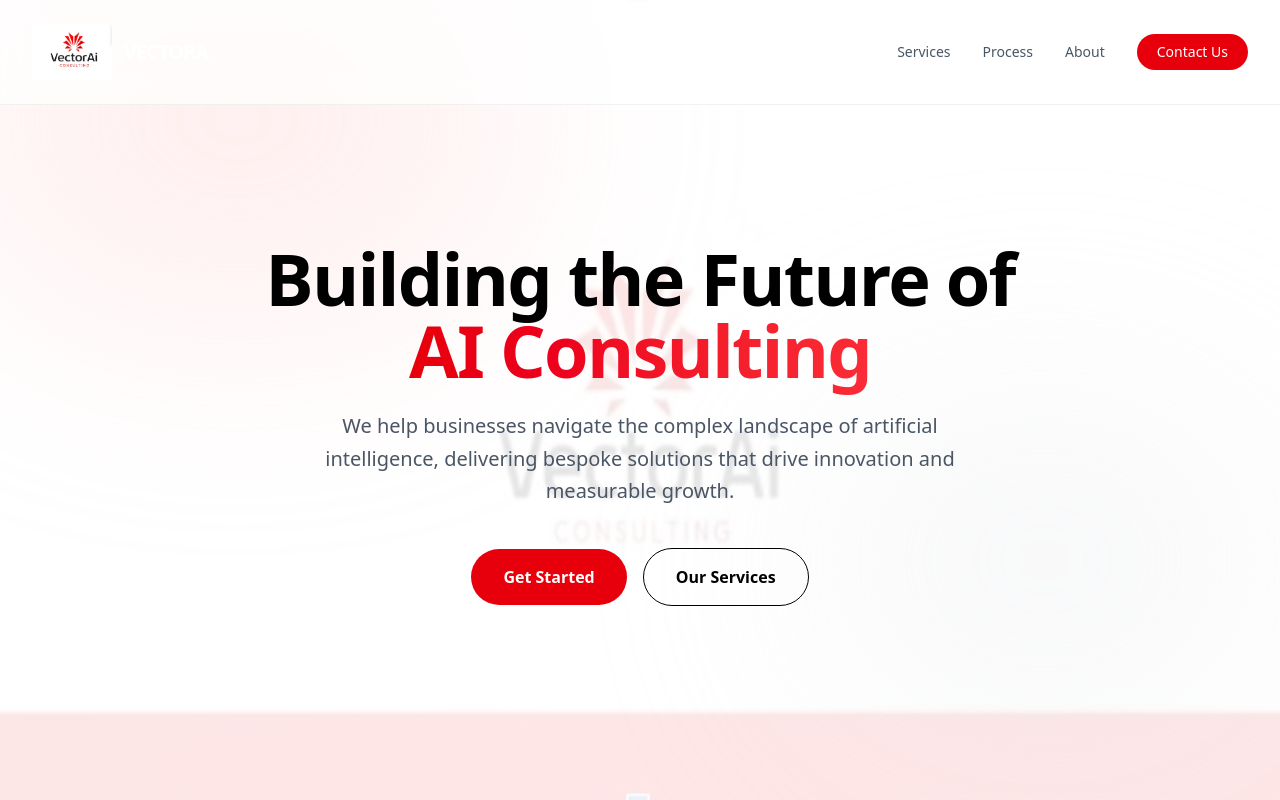
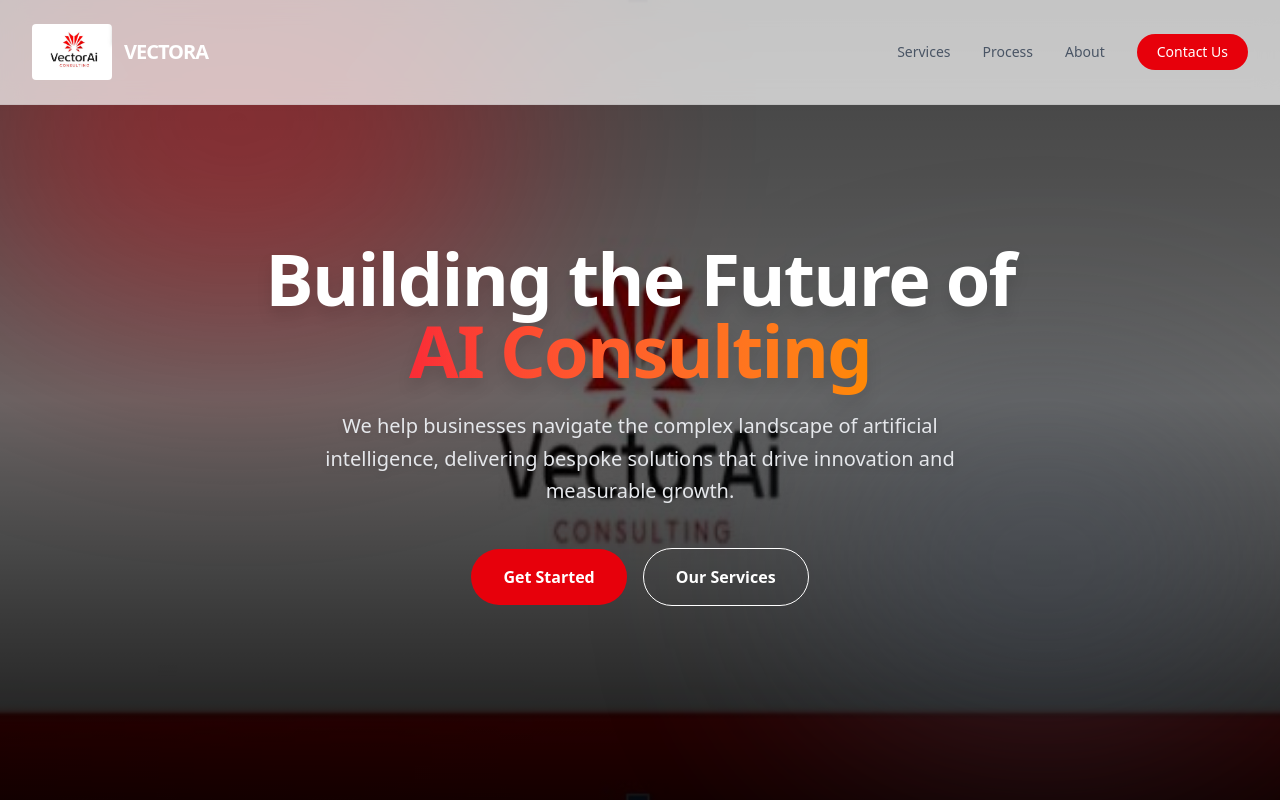
Before and after one commit to himanshua/vectoraiconsulting, a Next.js app: page / in a window 1280 px wide. Shown: the top 800 px of the page. Built offline with nearby package versions, Linux system fonts and the light colour scheme; no server answers.

Commit message:
fix: resolve security vulnerabilities and sync lockfile to stable Next.js 15.2.0

```diff
--- a/app/components/Hero.tsx
+++ b/app/components/Hero.tsx
@@ -4,7 +4,7 @@ import Image from 'next/image';
 
 export default function Hero() {
   return (
-    <section className="relative flex flex-col items-center justify-center min-h-screen px-6 pt-32 pb-20 overflow-hidden bg-white text-black">
+    <section className="relative flex flex-col items-center justify-center min-h-screen px-6 pt-32 pb-20 overflow-hidden bg-gray-900 text-white">
       {/* Background Image */}
       <div className="absolute inset-0 w-full h-full z-0">
         <Image
@@ -14,24 +14,25 @@ export default function Hero() {
           className="object-cover"
           priority
         />
-        <div className="absolute inset-0 bg-white/90"></div>
+        <div className="absolute inset-0 bg-black/60"></div>
+        <div className="absolute inset-0 bg-gradient-to-t from-black/80 via-transparent to-black/40"></div>
       </div>
 
       {/* Background Glow Effect */}
-      <div className="absolute top-0 left-1/2 -translate-x-1/2 w-full h-full max-w-6xl opacity-30 pointer-events-none">
-        <div className="absolute top-[-10%] left-[-10%] w-[50%] h-[50%] bg-red-200 rounded-full blur-[120px] will-change-transform"></div>
-        <div className="absolute bottom-[10%] right-[-5%] w-[40%] h-[40%] bg-gray-200 rounded-full blur-[120px] will-change-transform"></div>
+      <div className="absolute top-0 left-1/2 -translate-x-1/2 w-full h-full max-w-6xl opacity-40 pointer-events-none">
+        <div className="absolute top-[-10%] left-[-10%] w-[50%] h-[50%] bg-red-600 rounded-full blur-[120px] will-change-transform mix-blend-overlay"></div>
+        <div className="absolute bottom-[10%] right-[-5%] w-[40%] h-[40%] bg-gray-600 rounded-full blur-[120px] will-change-transform mix-blend-overlay"></div>
       </div>
 
       <div className="relative z-10 max-w-4xl text-center">
-        <h1 className="text-5xl md:text-7xl font-bold tracking-tight mb-6">
+        <h1 className="text-5xl md:text-7xl font-bold tracking-tight mb-6 drop-shadow-xl">
           Building the Future of <br />
-          <span className="bg-clip-text text-transparent bg-gradient-to-r from-red-600 to-red-500">
+          <span className="bg-clip-text text-transparent bg-gradient-to-r from-red-500 to-orange-400">
             AI Consulting
           </span>
         </h1>
 
-        <p className="text-lg md:text-xl text-gray-600 mb-10 max-w-2xl mx-auto leading-relaxed">
+        <p className="text-lg md:text-xl text-gray-200 mb-10 max-w-2xl mx-auto leading-relaxed drop-shadow-md">
           We help businesses navigate the complex landscape of artificial intelligence,
           delivering bespoke solutions that drive innovation and measurable growth.
         </p>
@@ -45,7 +46,7 @@ export default function Hero() {
           </Link>
           <Link
             href="#services"
-            className="px-8 py-4 bg-transparent border border-black text-black font-semibold rounded-full hover:bg-gray-50 transition-colors w-full sm:w-auto"
+            className="px-8 py-4 bg-transparent border border-white text-white font-semibold rounded-full hover:bg-white hover:text-black transition-colors w-full sm:w-auto"
           >
             Our Services
           </Link>
```
